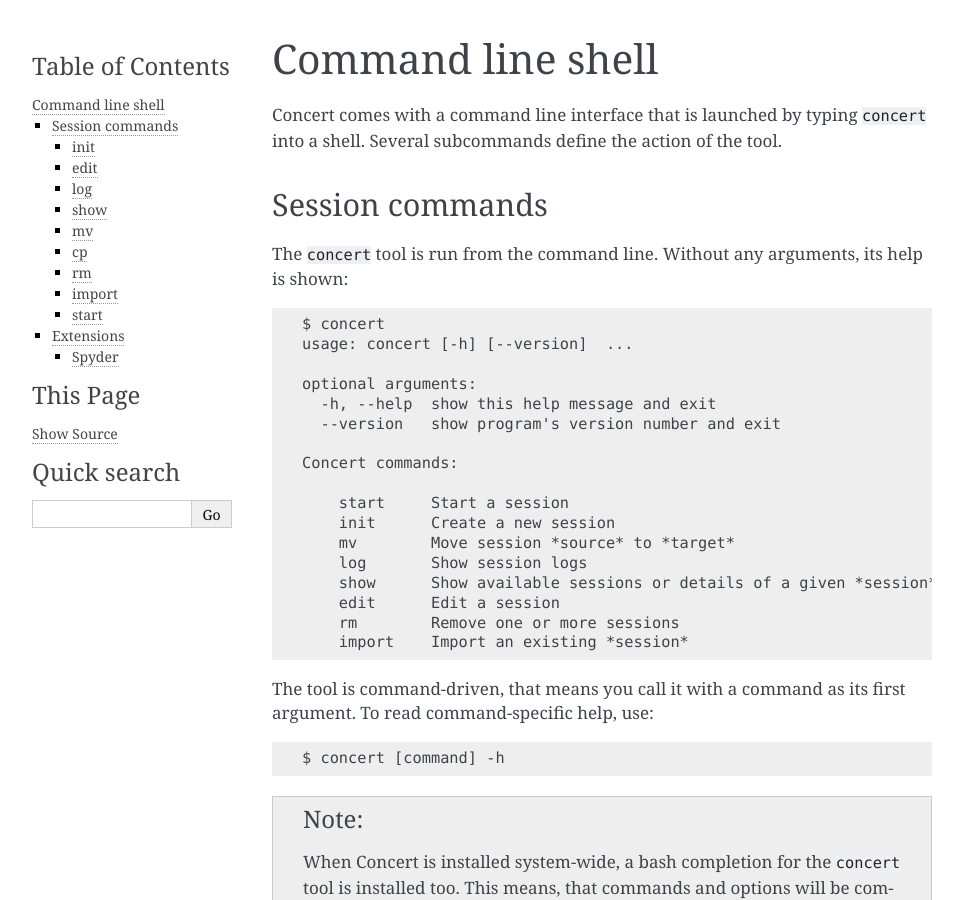
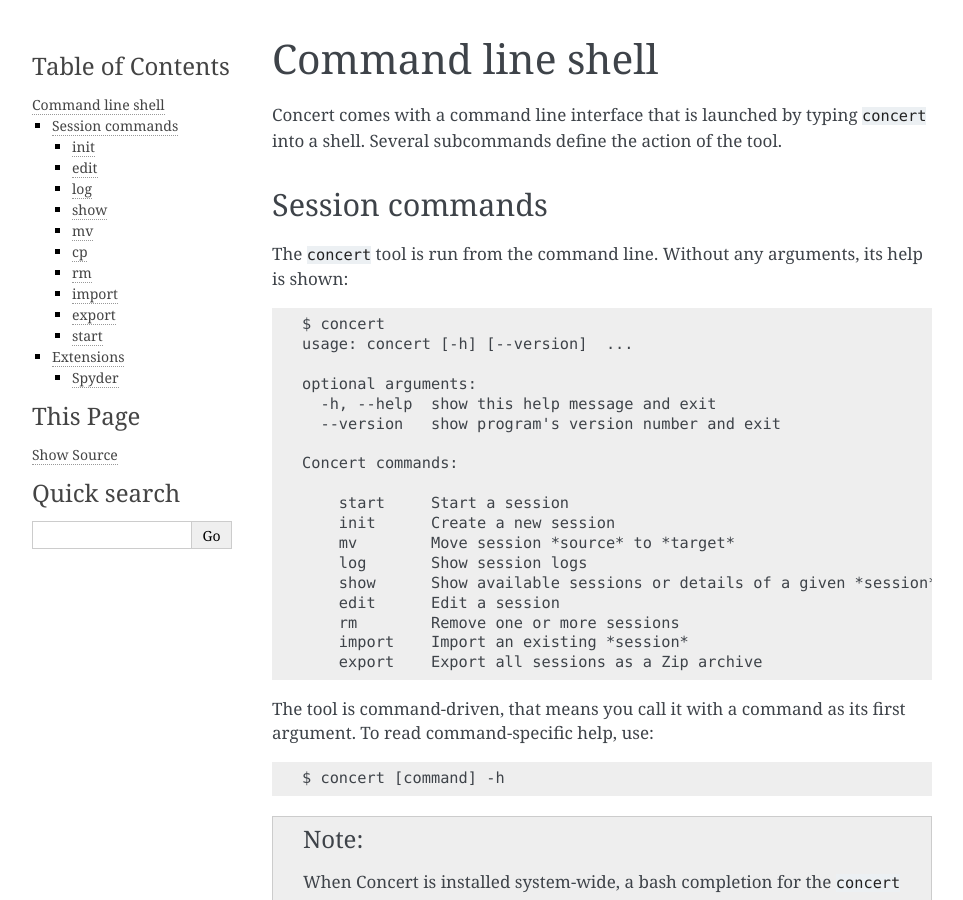
Before and after one commit to ufo-kit/concert, a Sphinx documentation site: the page built from docs/user/topics/shell.rst, in a window 1280 px wide and 900 px high. Shown: the whole window, without its empty margins (148-1111 px from the left). Built offline with Sphinx 7.4.7, drawn with Linux system fonts in a browser that asks for light colours; some of the changed text lies outside the part shown.

Commit message:
Fix #304: add `export` command to concert script

```diff
--- a/docs/user/topics/shell.rst
+++ b/docs/user/topics/shell.rst
@@ -29,6 +29,7 @@
         edit      Edit a session
         rm        Remove one or more sessions
         import    Import an existing *session*
+        export    Export all sessions as a Zip archive
 
 The tool is command-driven, that means you call it with a command as its first
 argument. To read command-specific help, use::
@@ -166,7 +167,7 @@
 .. _import-command:
 
 import
------
+------
 
 .. program:: concert import
 
@@ -189,6 +190,20 @@
 
     The server certificates are *not* verified when specifying an HTTPS
     connection!
+
+
+.. _export-command:
+
+export
+------
+
+.. program:: concert export
+
+Export all sessions as a Zip archive::
+
+    concert export foobar
+
+Creates a Zip archive named *foobar.zip* containing all sessions.
 
 
 .. _start-command:
```
Also changed, not shown: 1 other file.
